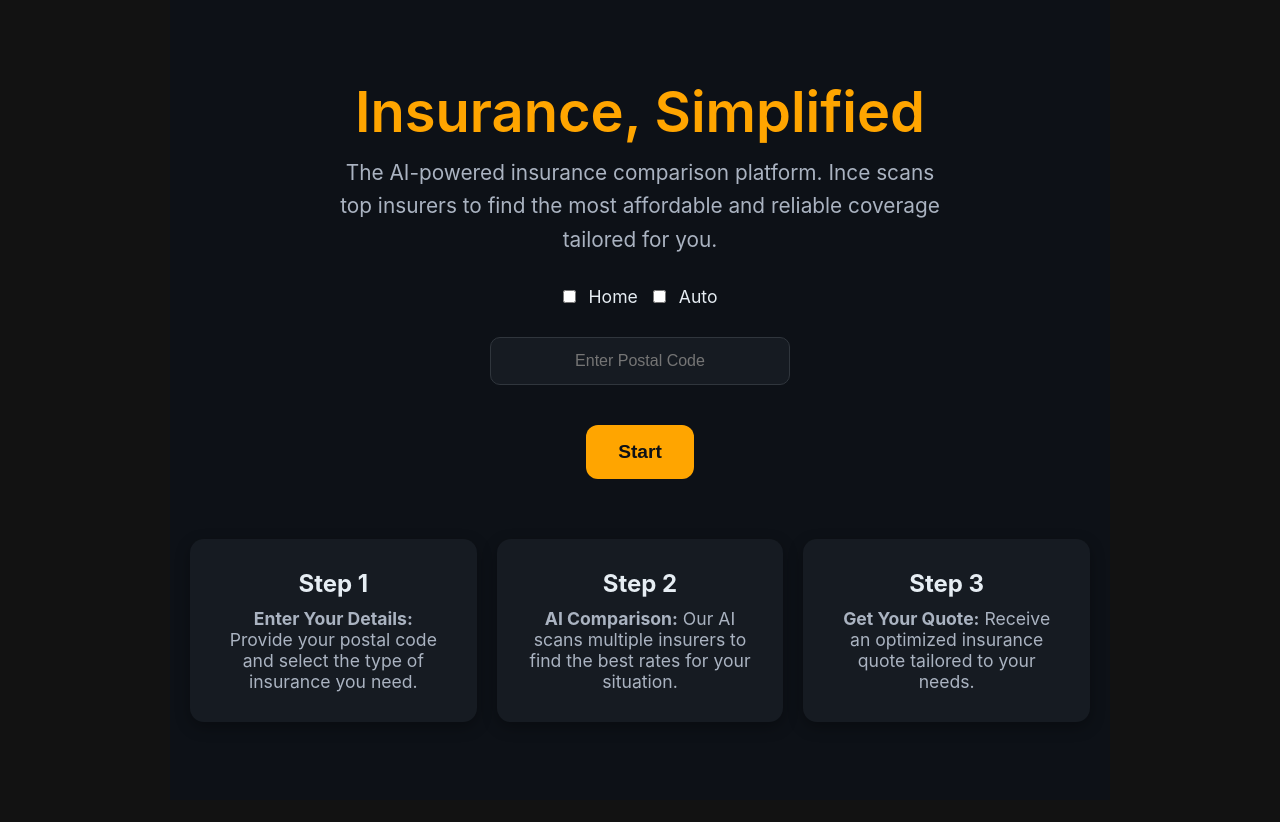
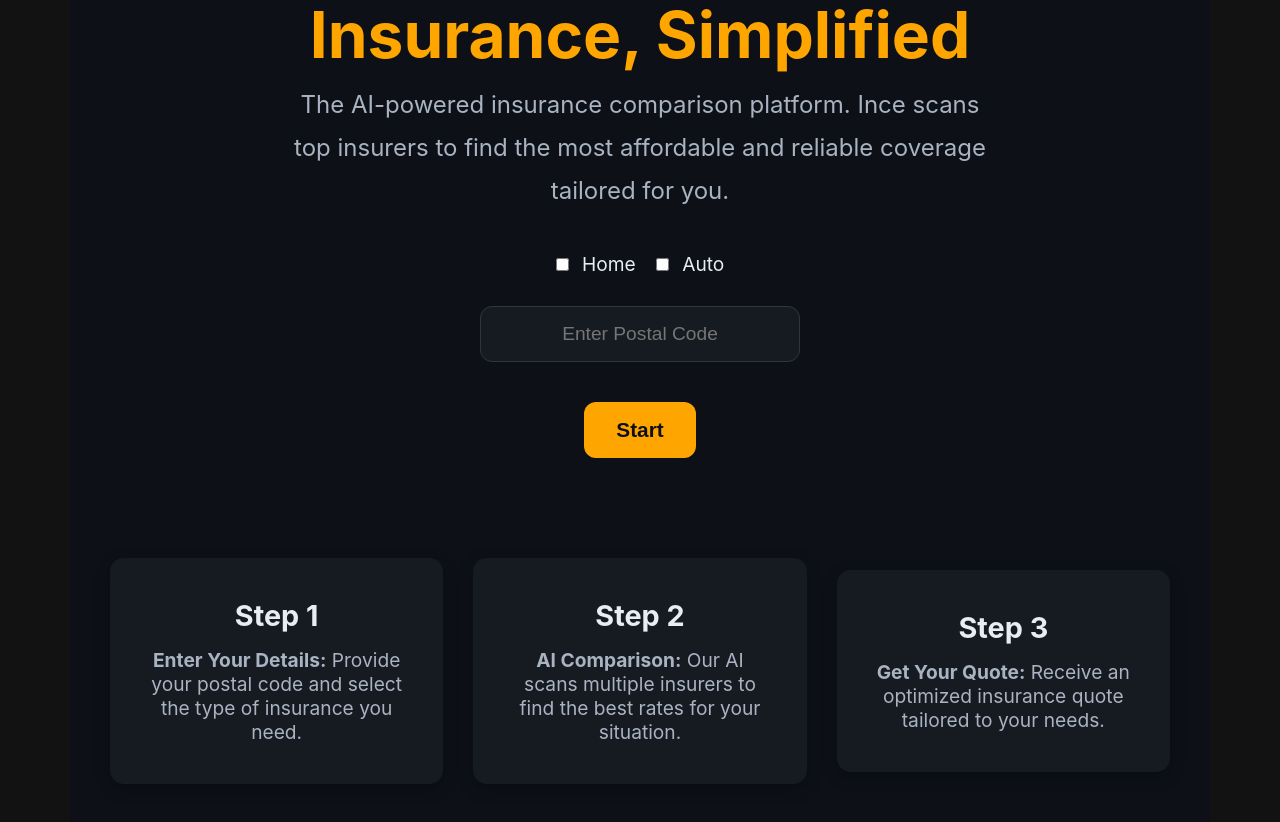
Before and after one commit to vidx3m/ince, a Next.js app: page / in a window 1280 px wide. Before the commit the page ends 800 px from the top, so only its background shows below. Built offline with nearby package versions, Linux system fonts and the light colour scheme.

Commit message:
Updated landing page with How It Works section

```diff
--- a/package.json
+++ b/package.json
@@ -18,6 +18,9 @@
     "@types/node": "^20",
     "@types/react": "^19",
     "@types/react-dom": "^19",
+    "autoprefixer": "^10.4.20",
+    "postcss": "^8.5.3",
+    "tailwindcss": "^4.0.9",
     "typescript": "^5"
   }
 }
--- a/pages/index.tsx
+++ b/pages/index.tsx
@@ -3,29 +3,29 @@
 export default function Home() {
     return (
         <div style={{
-            textAlign: "center",
-            padding: "50px 20px",
-            backgroundColor: "#0D1117",
-            fontFamily: "Inter, sans-serif",
-            minHeight: "100vh",
             display: "flex",
             flexDirection: "column",
             justifyContent: "center",
             alignItems: "center",
-            color: "#E6EDF3"
+            minHeight: "100vh",
+            backgroundColor: "#0D1117",
+            fontFamily: "Inter, sans-serif",
+            color: "#E6EDF3",
+            padding: "20px",
+            textAlign: "center"
         }}>
-            <h1 style={{ fontSize: "3.5rem", fontWeight: "600", marginBottom: "10px", color: "#FFA500" }}>
+            <h1 style={{ fontSize: "4rem", fontWeight: "700", marginBottom: "10px", color: "#FFA500" }}>
                 Insurance, Simplified
             </h1>
-            <p style={{ fontSize: "1.3rem", maxWidth: "600px", marginBottom: "30px", color: "#AAB3C1", lineHeight: "1.6" }}>
+            <p style={{ fontSize: "1.5rem", maxWidth: "700px", marginBottom: "40px", color: "#AAB3C1", lineHeight: "1.8" }}>
                 The AI-powered insurance comparison platform. Ince scans top insurers to find the most affordable and reliable coverage tailored for you.
             </p>
 
-            <div style={{ display: "flex", justifyContent: "center", gap: "15px", marginBottom: "30px" }}>
-                <label style={{ fontSize: "1.1rem", color: "#E6EDF3", cursor: "pointer" }}>
+            <div style={{ display: "flex", justifyContent: "center", gap: "20px", marginBottom: "30px", flexWrap: "wrap" }}>
+                <label style={{ fontSize: "1.2rem", cursor: "pointer" }}>
                     <input type="checkbox" id="home" name="insuranceType" value="home" style={{ marginRight: "8px" }} /> Home
                 </label>
-                <label style={{ fontSize: "1.1rem", color: "#E6EDF3", cursor: "pointer" }}>
+                <label style={{ fontSize: "1.2rem", cursor: "pointer" }}>
                     <input type="checkbox" id="auto" name="insuranceType" value="auto" style={{ marginRight: "8px" }} /> Auto
                 </label>
             </div>
@@ -34,11 +34,11 @@
                 type="text"
                 placeholder="Enter Postal Code"
                 style={{
-                    padding: "14px",
-                    borderRadius: "10px",
-                    width: "300px",
+                    padding: "16px",
+                    borderRadius: "12px",
+                    width: "320px",
                     textAlign: "center",
-                    fontSize: "1rem",
+                    fontSize: "1.2rem",
                     border: "1px solid #30363D",
                     backgroundColor: "#161B22",
                     color: "#E6EDF3",
@@ -52,13 +52,13 @@
             <Link href="/get-a-quote">
                 <button className="button" style={{
                     padding: "16px 32px",
-                    fontSize: "1.2rem",
+                    fontSize: "1.3rem",
                     borderRadius: "12px",
                     cursor: "pointer",
                     backgroundColor: "#FFA500",
                     color: "#0D1117",
                     border: "none",
-                    transition: "all 0.3s",
+                    transition: "all 0.3s ease-in-out",
                     fontWeight: "bold"
                 }}>
                     Start
@@ -66,46 +66,48 @@
             </Link>
 
             <div style={{
-                marginTop: "60px",
-                maxWidth: "900px",
+                marginTop: "80px",
+                maxWidth: "1100px",
                 display: "grid",
-                gridTemplateColumns: "repeat(auto-fit, minmax(280px, 1fr))",
-                gap: "20px",
+                gridTemplateColumns: "repeat(auto-fit, minmax(300px, 1fr))",
+                gap: "30px",
                 justifyContent: "center",
-                alignItems: "center"
+                alignItems: "center",
+                width: "100%",
+                padding: "20px"
             }}>
                 <div style={{
-                    padding: "30px",
+                    padding: "40px",
                     borderRadius: "14px",
                     backgroundColor: "#161B22",
                     textAlign: "center",
                     boxShadow: "0 5px 15px rgba(0, 0, 0, 0.3)",
-                    transition: "transform 0.3s ease"
+                    transition: "transform 0.3s ease-in-out",
                 }}>
-                    <h2 style={{ fontSize: "1.5rem", marginBottom: "10px", color: "#E6EDF3" }}>Step 1</h2>
-                    <p style={{ fontSize: "1.1rem", color: "#AAB3C1" }}><strong>Enter Your Details:</strong> Provide your postal code and select the type of insurance you need.</p>
+                    <h2 style={{ fontSize: "1.8rem", marginBottom: "15px" }}>Step 1</h2>
+                    <p style={{ fontSize: "1.2rem", color: "#AAB3C1" }}><strong>Enter Your Details:</strong> Provide your postal code and select the type of insurance you need.</p>
                 </div>
                 <div style={{
-                    padding: "30px",
+                    padding: "40px",
                     borderRadius: "14px",
                     backgroundColor: "#161B22",
                     textAlign: "center",
                     boxShadow: "0 5px 15px rgba(0, 0, 0, 0.3)",
-                    transition: "transform 0.3s ease"
+                    transition: "transform 0.3s ease-in-out",
                 }}>
-                    <h2 style={{ fontSize: "1.5rem", marginBottom: "10px", color: "#E6EDF3" }}>Step 2</h2>
-                    <p style={{ fontSize: "1.1rem", color: "#AAB3C1" }}><strong>AI Comparison:</strong> Our AI scans multiple insurers to find the best rates for your situation.</p>
+                    <h2 style={{ fontSize: "1.8rem", marginBottom: "15px" }}>Step 2</h2>
+                    <p style={{ fontSize: "1.2rem", color: "#AAB3C1" }}><strong>AI Comparison:</strong> Our AI scans multiple insurers to find the best rates for your situation.</p>
                 </div>
                 <div style={{
-                    padding: "30px",
+                    padding: "40px",
                     borderRadius: "14px",
                     backgroundColor: "#161B22",
                     textAlign: "center",
                     boxShadow: "0 5px 15px rgba(0, 0, 0, 0.3)",
-                    transition: "transform 0.3s ease"
+                    transition: "transform 0.3s ease-in-out",
                 }}>
-                    <h2 style={{ fontSize: "1.5rem", marginBottom: "10px", color: "#E6EDF3" }}>Step 3</h2>
-                    <p style={{ fontSize: "1.1rem", color: "#AAB3C1" }}><strong>Get Your Quote:</strong> Receive an optimized insurance quote tailored to your needs.</p>
+                    <h2 style={{ fontSize: "1.8rem", marginBottom: "15px" }}>Step 3</h2>
+                    <p style={{ fontSize: "1.2rem", color: "#AAB3C1" }}><strong>Get Your Quote:</strong> Receive an optimized insurance quote tailored to your needs.</p>
                 </div>
             </div>
         </div>
```
Also changed, not shown: 1 other file (tests, documents, lock files or other folders).
